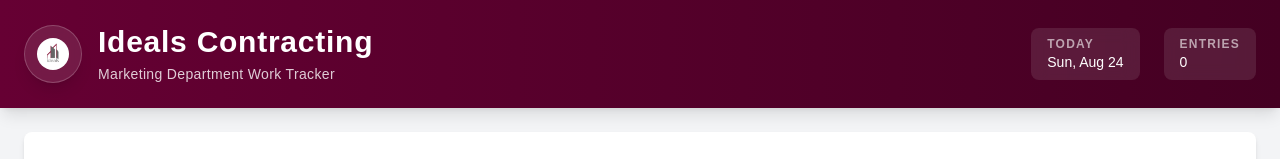
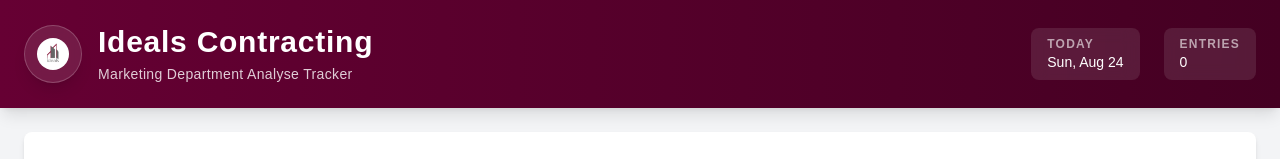
Before and after one commit to mbr0775/ideals_daily_report, a Next.js app: page / in a window 1280 px wide. Shown: the top 159 px of the page. Built offline with nearby package versions, Linux system fonts and the light colour scheme; no server answers; the database is empty.

Commit message:
update: modified config, package files, and page.js

```diff
--- a/next.config.mjs
+++ b/next.config.mjs
@@ -1,4 +1,7 @@
 /** @type {import('next').NextConfig} */
-const nextConfig = {};
+const nextConfig = {
+
+};
+
 
 export default nextConfig;
--- a/src/app/page.js
+++ b/src/app/page.js
@@ -271,7 +271,7 @@ export default function Home() {
                   Ideals Contracting
                 </h1>
                 <p className="text-white/80 text-sm font-medium mt-1 tracking-wide">
-                  Marketing Department Work Tracker
+                  Marketing Department Analyse Tracker
                 </p>
               </div>
             </div>
```
Also changed, not shown: package.json (+5 -2 lines), 1 other file (tests, documents, lock files or other folders).
